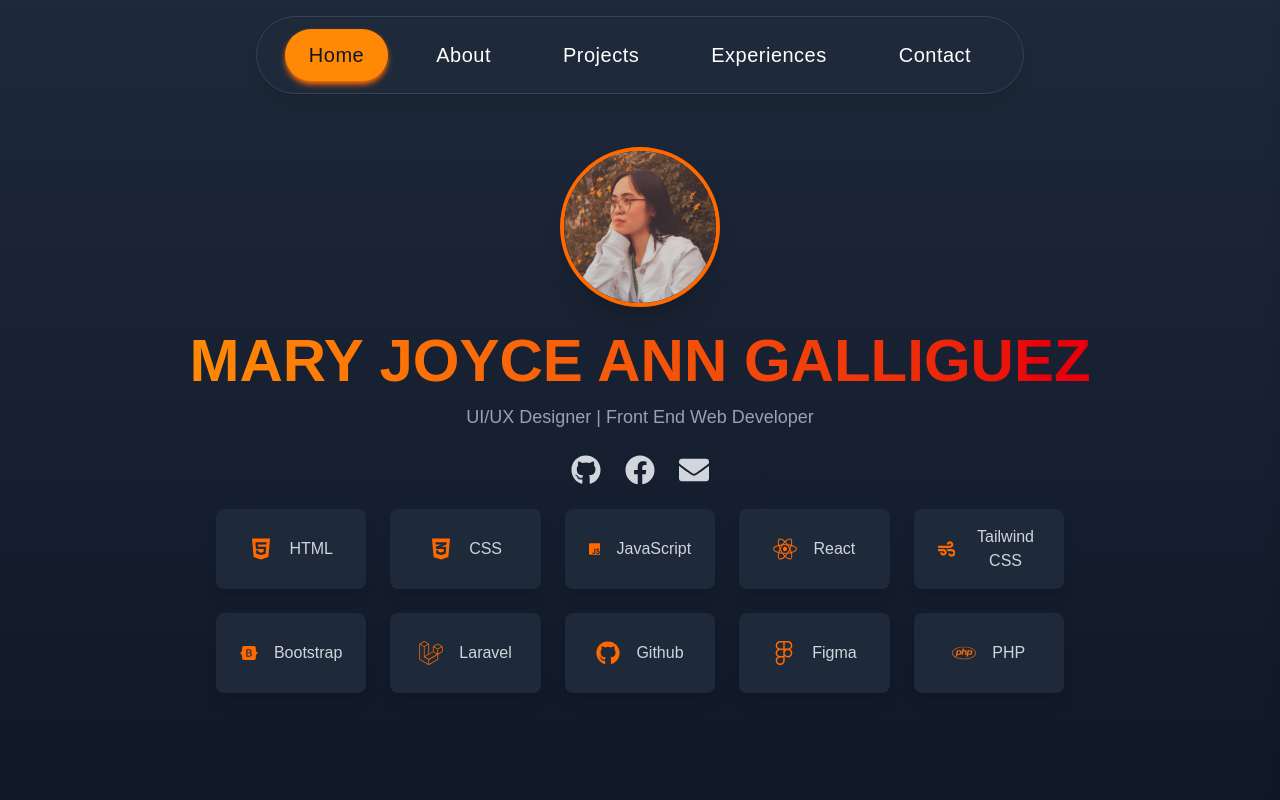
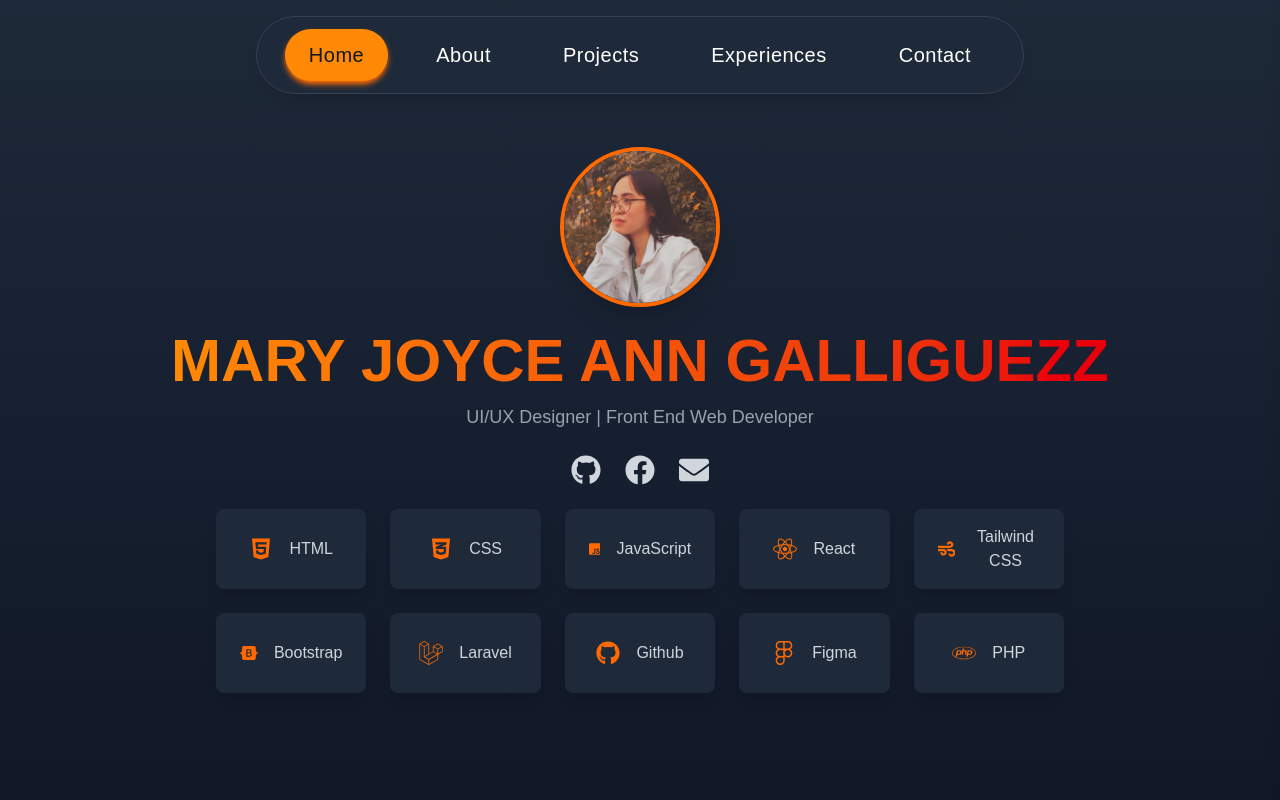
Before and after one commit to galliguezmary/mj-portfolio, a Next.js app: page / in a window 1280 px wide. Shown: the top 800 px of the page. Built offline with nearby package versions, Linux system fonts and the light colour scheme.

Commit message:
mj44444444

```diff
--- a/src/app/page.tsx
+++ b/src/app/page.tsx
@@ -139,7 +139,7 @@ export default function Portfolio() {
         />
 
         <h1 className="text-3xl sm:text-4xl md:text-5xl lg:text-6xl font-extrabold bg-clip-text text-transparent bg-gradient-to-r from-orange-400 to-red-600">
-          MARY JOYCE ANN GALLIGUEZ
+          MARY JOYCE ANN GALLIGUEZZ
         </h1>
 
         <p className="text-lg mt-3 text-gray-400">
```
